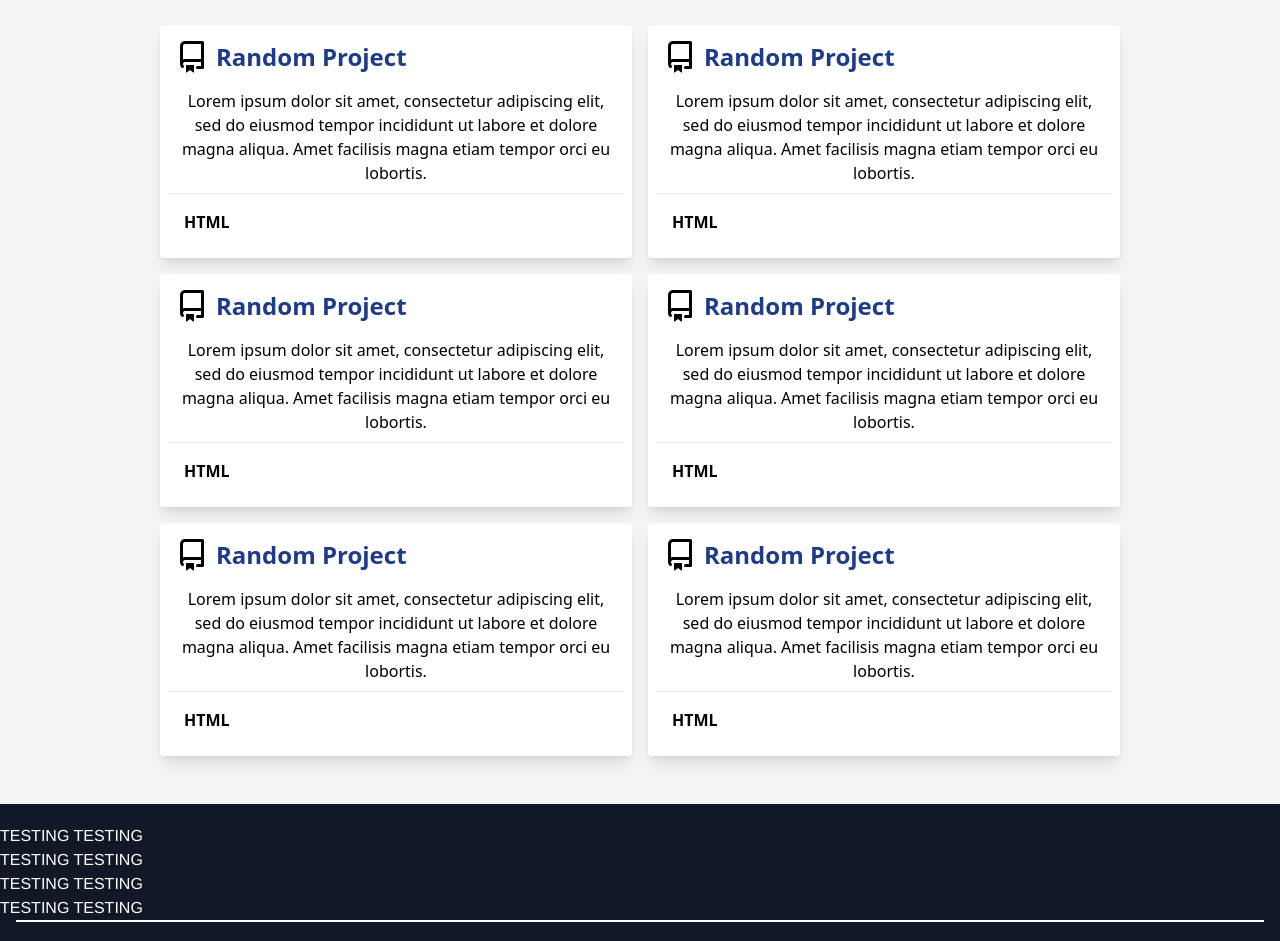
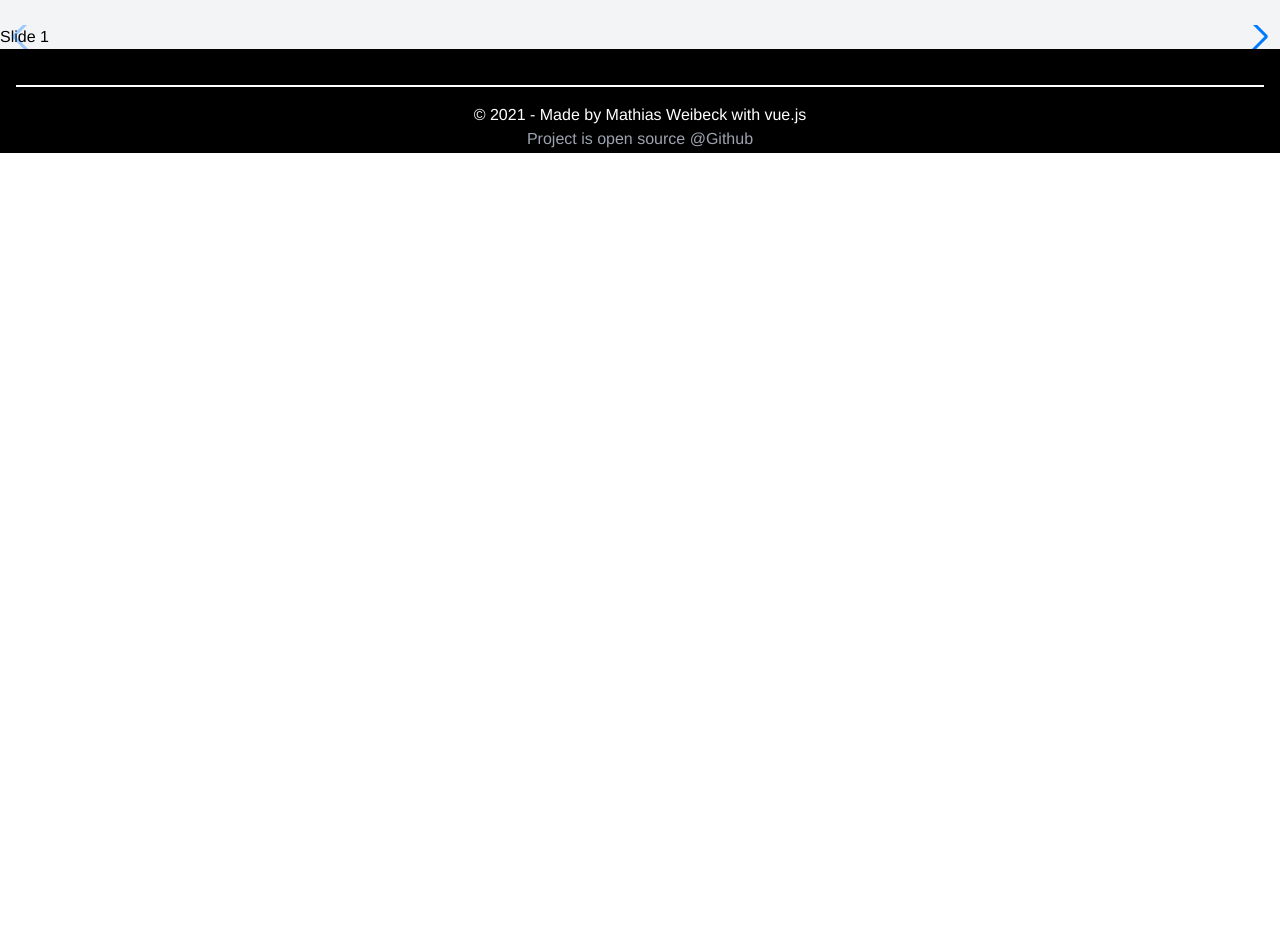
Before and after one commit to Weibeck/Portfolio, a Vue app: page / in a window 1280 px wide. Shown: the part 1848-2789 px from the top of the page. After the commit the page ends 2001 px from the top, so only its background shows below. Built offline with nearby package versions, Linux system fonts and the light colour scheme.

Commit message:
Swiper lib added

```diff
--- a/package.json
+++ b/package.json
@@ -14,6 +14,7 @@
     "fullpage.js": "^3.1.2",
     "node-sass": "^6.0.1",
     "sass": "^1.39.0",
+    "swiper": "^7.2.0",
     "vite": "^2.5.10",
     "vue": "^3.2.6",
     "vue-router": "^4.0.12"
--- a/src/components/ContactForm.vue
+++ /dev/null
@@ -1,15 +0,0 @@
-<!-- WIP / Add PHPMailer or something to POST-->
-
-<template lang="">
-    <div>
-
-    </div>
-</template>
-<script>
-export default {
-
-}
-</script>
-<style lang="">
-
-</style>
--- a/src/components/Footer.vue
+++ b/src/components/Footer.vue
@@ -1,19 +1,16 @@
 <template lang="">
-    <div class="footer bg-gray-900 relative pt-1 border-b-2 border-black">
-        <div class="container mx-auto pt-4">
-            <p class="text-white"> TESTING TESTING </p>
-            <p class="text-white"> TESTING TESTING </p>
-            <p class="text-white"> TESTING TESTING </p>
-            <p class="text-white"> TESTING TESTING </p>
+    <div class="footer bg-black relative pt-1 border-b-2 border-black">
+        <div class="container mx-auto p-4 flex flex-col items-center">
+
         </div>
 
         <div class="container mx-auto px-4">
             <div class="border-t-2 border-white flex flex-col items-center">
                 <p class="text-center text-white font-light pt-4">
-                    Made by Mathias Weibeck in vue.js
+                   © 2021 - Made by Mathias Weibeck with vue.js
                 </p>
 
-                <p class="text-gray-500">
+                <p class="text-gray-400">
                      Project is open source @Github
                 </p>
 
--- a/src/components/ProjectCard.vue
+++ b/src/components/GithubCard.vue
@@ -18,9 +18,6 @@
     <p class="text-left p-4 font-semibold">
     {{codelang}}
 </p>
-
-
-
 
 </div>
 
--- /dev/null
+++ b/src/components/Projects.vue
@@ -0,0 +1,42 @@
+
+<template>
+<swiper :navigation="true" class="mySwiper">
+  <swiper-slide>Slide 1</swiper-slide><swiper-slide>Slide 2</swiper-slide><swiper-slide>Slide 3</swiper-slide><swiper-slide>Slide 4</swiper-slide><swiper-slide>Slide 5</swiper-slide><swiper-slide>Slide 6</swiper-slide><swiper-slide>Slide 7</swiper-slide><swiper-slide>Slide 8</swiper-slide><swiper-slide>Slide 9</swiper-slide>
+  </swiper>
+</template>
+<script>
+// Import Swiper Vue.js components
+import { Swiper, SwiperSlide } from 'swiper/vue';
+
+// Import Swiper styles
+import 'swiper/css';
+
+import "swiper/css/navigation"
+
+
+// import Swiper core and required modules
+import SwiperCore, {
+  Navigation
+} from 'swiper';
+
+// install Swiper modules
+SwiperCore.use([Navigation]);
+
+
+export default {
+  components: {
+    Swiper,
+    SwiperSlide,
+  },
+  data() {
+    return {
+
+
+    };
+  },
+  methods: {
+
+  }
+
+}
+</script>
--- a/src/view/Home.vue
+++ b/src/view/Home.vue
@@ -116,8 +116,6 @@
   <li>
 <p> Positive and Goal-oriented Personality </p>
   </li>
-
-
 </ul>
 
 </div>
@@ -126,17 +124,10 @@
 
 <div class="container mx-auto pt-4 w-3/4">
   <h1 class="font-semi-bold text-center text-4xl pb-12 font-sans"> Projects  </h1>
-<div class="grid grid-cols-2 gap-4 text-center pb-12">
+</div>
 <!-- github cards -->
-<ProjectCard projectname="Random Project" summary="Lorem ipsum dolor sit amet, consectetur adipiscing elit, sed do eiusmod tempor incididunt ut labore et dolore magna aliqua. Amet facilisis magna etiam tempor orci eu lobortis." codelang="HTML"></ProjectCard>
-<ProjectCard projectname="Random Project" summary="Lorem ipsum dolor sit amet, consectetur adipiscing elit, sed do eiusmod tempor incididunt ut labore et dolore magna aliqua. Amet facilisis magna etiam tempor orci eu lobortis." codelang="HTML"></ProjectCard>
-<ProjectCard projectname="Random Project" summary="Lorem ipsum dolor sit amet, consectetur adipiscing elit, sed do eiusmod tempor incididunt ut labore et dolore magna aliqua. Amet facilisis magna etiam tempor orci eu lobortis." codelang="HTML"></ProjectCard>
-<ProjectCard projectname="Random Project" summary="Lorem ipsum dolor sit amet, consectetur adipiscing elit, sed do eiusmod tempor incididunt ut labore et dolore magna aliqua. Amet facilisis magna etiam tempor orci eu lobortis." codelang="HTML"></ProjectCard>
-<ProjectCard projectname="Random Project" summary="Lorem ipsum dolor sit amet, consectetur adipiscing elit, sed do eiusmod tempor incididunt ut labore et dolore magna aliqua. Amet facilisis magna etiam tempor orci eu lobortis." codelang="HTML"></ProjectCard>
-<ProjectCard projectname="Random Project" summary="Lorem ipsum dolor sit amet, consectetur adipiscing elit, sed do eiusmod tempor incididunt ut labore et dolore magna aliqua. Amet facilisis magna etiam tempor orci eu lobortis." codelang="HTML"></ProjectCard>
+<Projects></Projects>
 
-</div>
-</div>
 
 
 <Footer></Footer>
@@ -151,22 +142,27 @@
 <script>
     import CvImage from "../assets/cv_pic.webp"
     import ProgressBar from "../components/ProgressBar.vue"
-    import ProjectCard from "../components/ProjectCard.vue"
+    import GithubCard from "../components/GithubCard.vue"
     import Footer from "../components/Footer.vue"
+    import Projects from "../components/Projects.vue"
 
     export default {
         components: {
           ProgressBar,
-          ProjectCard,
-          Footer
+          GithubCard,
+          Footer,
+          Projects
         },
+  data() {
+    return {
+        CvImage: CvImage
 
-        data: function () {
-            return {
-                CvImage: CvImage
-            }
-        }
-    }
+    };
+  },
+  methods: {
+
+  },
+}
 </script>
 
 <style lang="scss">
```
Also changed, not shown: 1 other file (tests, documents, lock files or other folders).
